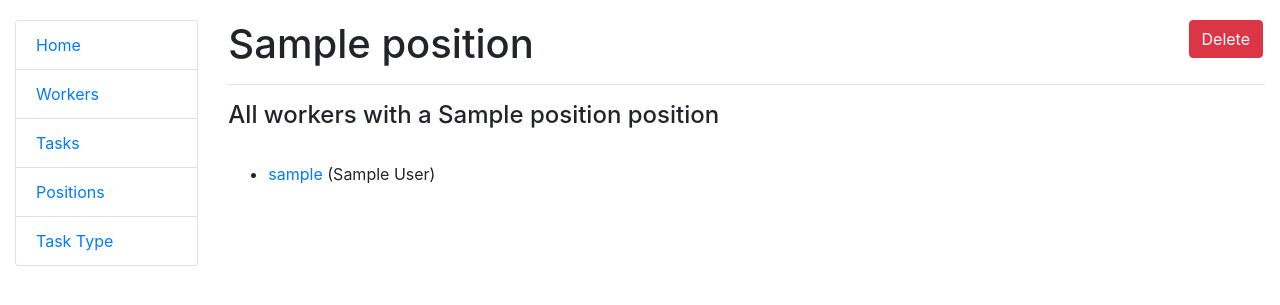
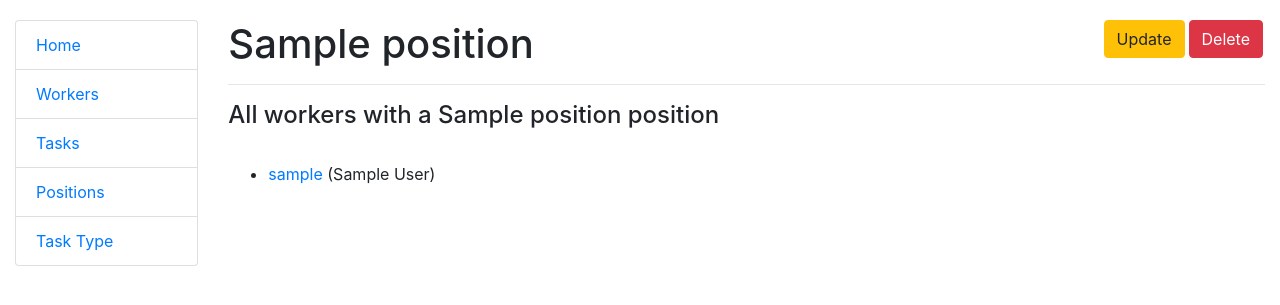
Before and after one commit to PozniakVA/it-company-task-manager, a Django app: page /position/1/ in a window 1280 px wide. Shown: the top 305 px of the page. Run offline with Django 5.2, Linux system fonts and the light colour scheme; tables that the repository leaves empty hold one stand-in row (values such as "Sample post").

Commit message:
add update for position

```diff
--- a/manager/urls.py
+++ b/manager/urls.py
@@ -16,7 +16,8 @@ from manager.views import (
     task_done,
     PositionCreateView,
     PositionDetailView,
-    PositionDeleteView
+    PositionDeleteView,
+    PositionUpdateView,
 )
 
 urlpatterns = [
@@ -47,6 +48,11 @@ urlpatterns = [
     path("position/", PositionListView.as_view(), name="position"),
     path("position/<int:pk>/", PositionDetailView.as_view(), name="position-detail"),
     path("position/create/", PositionCreateView.as_view(), name="position-create"),
+    path(
+            "position/<int:pk>/update/",
+            PositionUpdateView.as_view(),
+            name="position-update"
+    ),
     path("position/<int:pk>/delete/", PositionDeleteView.as_view(), name="position-delete"),
     path("task-type/", TaskTypeListView.as_view(), name="task-type-list"),
 ]
--- a/manager/views.py
+++ b/manager/views.py
@@ -133,6 +133,12 @@ class PositionDetailView(generic.DetailView):
     model = Position
 
 
+class PositionUpdateView(generic.UpdateView):
+    model = Position
+    form_class = PositionForm
+
+
+
 class PositionDeleteView(generic.DeleteView):
     model = Position
     success_url = reverse_lazy("manager:position")
--- a/templates/manager/position_detail.html
+++ b/templates/manager/position_detail.html
@@ -4,6 +4,7 @@
   <h1>
     {{ position.name }}
     <a href="{% url 'manager:position-delete' pk=position.id %}" class="btn btn-danger link-to-page">Delete</a>
+    <a href="{% url 'manager:position-update' pk=position.id %}" class="btn btn-warning link-to-page">Update</a>
   </h1>
   <hr>
   <h4>All workers with a {{ position.name }} position</h4>
--- a/templates/manager/position_form.html
+++ b/templates/manager/position_form.html
@@ -2,7 +2,7 @@
 {% load crispy_forms_filters %}
 
 {% block content %}
-  <h1>Create position</h1>
+  <h1>{{ object|yesno:"Update, Create" }} position</h1>
   <form method="post" action="">
     {% csrf_token %}
     {{ form|crispy }}
```
